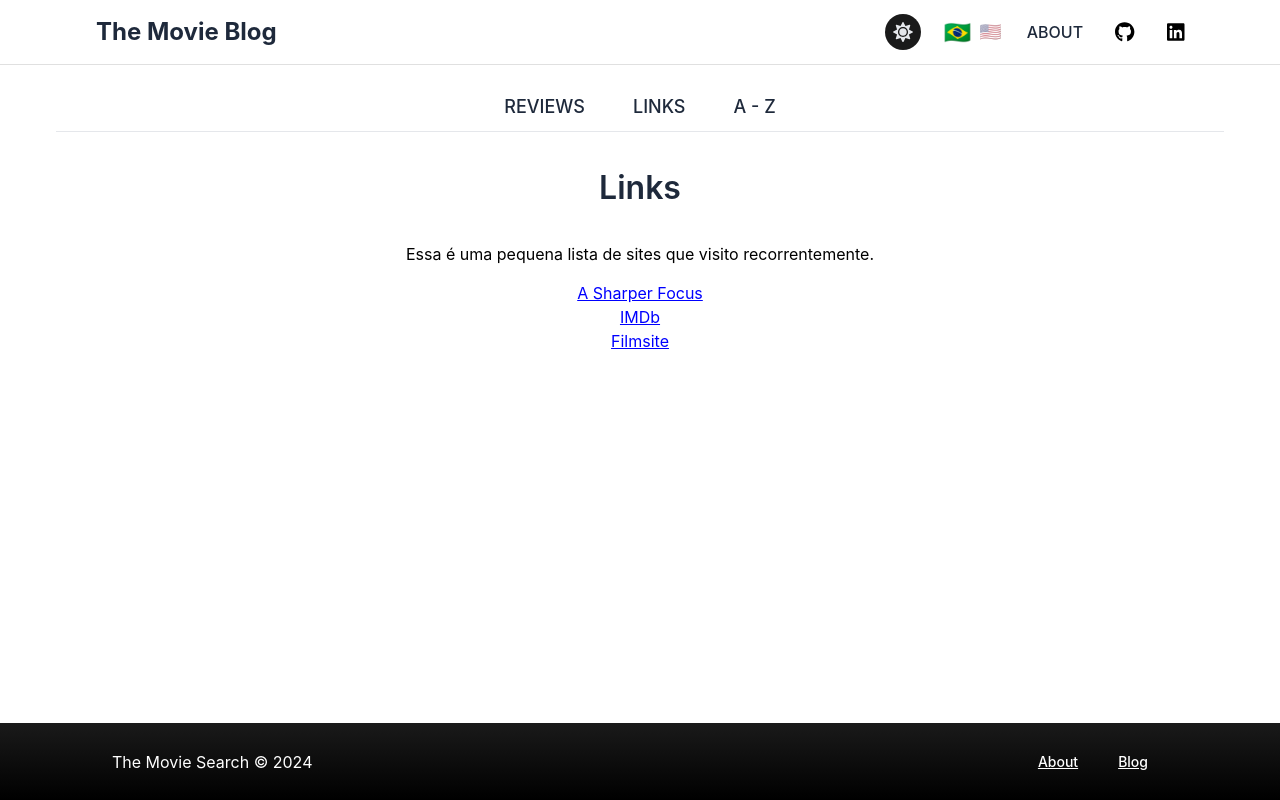
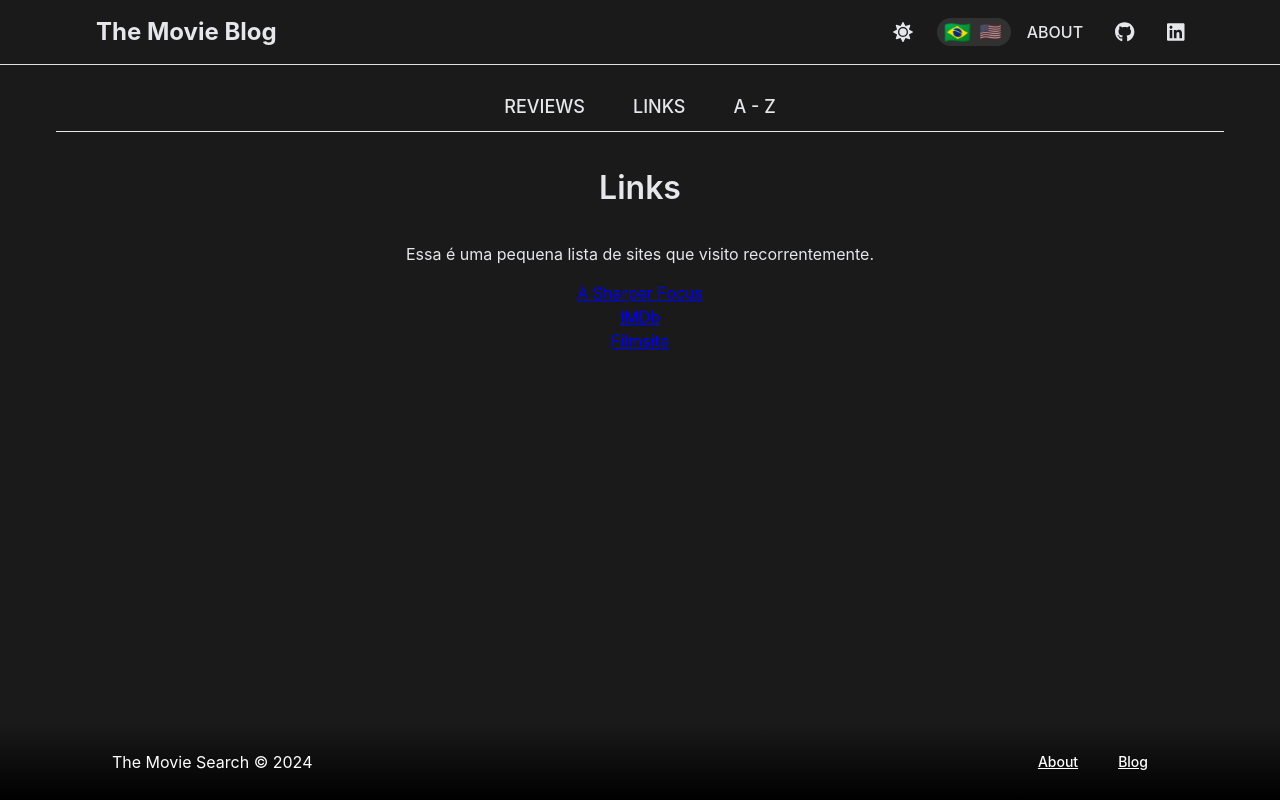
Before and after one commit to francisdiasbr/movie-search-blog, a React (Vite) app: page /links in a window 1280 px wide. Built offline with nearby package versions, Linux system fonts and the light colour scheme; no server answers.

Commit message:
dark theme

```diff
--- a/src/components/Button/index.tsx
+++ b/src/components/Button/index.tsx
@@ -2,13 +2,14 @@ import styled from 'styled-components';
 
 const Button = styled.button<{ hasMarginLeft?: boolean }>`
   padding: 8px 16px;
-  background-color: #1e293b;
-  color: #ffffff;
+  background-color: ${({ theme }) => theme.colors.primary};
   border-radius: 6px;
   border: none;
+  color: ${({ theme }) => theme.colors.text};
   cursor: pointer;
   transition: background-color 0.3s;
   font-size: 16px;
+  font-weight: 600;
   margin-left: ${({ hasMarginLeft }) => (hasMarginLeft ? '8px' : '0')};
 
   &:hover {
--- a/src/components/Card/Skeleton.tsx
+++ b/src/components/Card/Skeleton.tsx
@@ -8,7 +8,7 @@ const SkeletonCardContainer = styled.div`
   cursor: pointer;
   padding: 16px;
   height: 100%;
-  min-height: 140px;
+  min-height: 200px;
   display: flex;
   flex-direction: column;
   justify-content: space-between;
--- a/src/components/Input/index.tsx
+++ b/src/components/Input/index.tsx
@@ -10,7 +10,7 @@ interface InputProps {
 }
 
 const StyledInput = styled.input`
-  border: 1px solid #ccc;
+  border: 1px solid ${({ theme }) => theme.colors.border};
   padding: 8px;
   border-radius: 4px;
   width: 100%;
--- a/src/components/Layout/styles.ts
+++ b/src/components/Layout/styles.ts
@@ -1,25 +1,25 @@
 import styled from 'styled-components';
 
 export const LayoutContainer = styled.div`
+  background-color: ${({ theme }) => theme.colors.background};
+  color: ${({ theme }) => theme.colors.text};
   display: flex;
   flex-direction: column;
   min-height: 100vh;
-  background-color: white;
-  color: #1e293b;
 `;
 
 export const ContentWrapper = styled.div`
   display: flex;
+  flex-grow: 1;
   justify-content: center;
-  flex-grow: 1;
 `;
 
 export const InnerContainer = styled.div`
-  width: 100%;
-  display: flex;
+display: flex;
   flex-direction: column;
   max-width: 1200px;
   padding: 16px;
+  width: 100%;
 `;
 
 export const GoBackWrapper = styled.div<{ isMobile: boolean }>`
--- a/src/components/OpinionCard/index.tsx
+++ b/src/components/OpinionCard/index.tsx
@@ -5,7 +5,7 @@ interface OpinionCardProps {
   githubUsername?: string;
 }
 
-export default function OpinionCard({ opinion, githubUsername = 'augustolimads' }: OpinionCardProps) {
+export default function OpinionCard({ opinion, githubUsername = 'francisdiasbr' }: OpinionCardProps) {
   return (
     <S.OpinionCard>
       <S.AvatarContainer>
--- a/src/components/OpinionCard/styles.ts
+++ b/src/components/OpinionCard/styles.ts
@@ -2,12 +2,13 @@ import styled from 'styled-components';
 
 export const OpinionCard = styled.div`
   align-items: center;
+  background-color: ${({ theme }) => theme.colors.background};
   border-radius: 12px;
+  border: 1px solid ${({ theme }) => theme.colors.border};
   display: flex;
   flex-direction: row;
   margin-bottom: 32px;
   padding: 16px;
-  background-color: ${({ theme }) => theme.colors.primary};
   gap: 16px;
 `;
 
@@ -16,15 +17,15 @@ export const AvatarContainer = styled.div`
 `;
 
 export const Avatar = styled.img`
+  border-radius: 50%;
+  height: 40px;
+  object-fit: cover;
   width: 40px;
-  height: 40px;
-  border-radius: 50%;
-  object-fit: cover;
 `;
 
 export const OpinionText = styled.p`
   color: ${({ theme }) => theme.colors.text};
+  flex: 1;
   font-size: 1rem;
   line-height: 1.5;
-  flex: 1;
 `;
--- a/src/components/Topbar/styles.ts
+++ b/src/components/Topbar/styles.ts
@@ -1,7 +1,7 @@
 import styled from 'styled-components';
 
 export const IconLink = styled.a`
-  color: #000;
+  color: ${({ theme }) => theme.colors.text};
   margin-left: 16px;
   transition: color 0.3s;
 `;
@@ -40,17 +40,17 @@ export const TopbarContainer = styled.div`
 `;
 
 export const TopbarWrapper = styled.div`
-  max-width: 1120px;
-  margin: 0 auto;
+  align-items: center;
   display: flex;
   height: 64px;
-  align-items: center;
   justify-content: space-between;
+  margin: 0 auto;
+  max-width: 1120px;
   padding: 0 16px;
 `;
 
 export const NavContainer = styled.div`
+  align-items: center;
   display: flex;
-  align-items: center;
   gap: 16px;
 `;
--- a/src/index.css
+++ b/src/index.css
@@ -26,7 +26,6 @@ h3 {
 
 p {
   font-size: 1rem;
-  color: #000;
   line-height: 1.3;
 }
 
--- a/src/styles/theme.ts
+++ b/src/styles/theme.ts
@@ -11,11 +11,11 @@ export const lightTheme = {
 
 export const darkTheme = {
   colors: {
-    primary: '#60a5fa',
+    primary: '#8ACE00',
     background: '#1a1a1a',
     card: '#2d2d2d',
     text: '#e5e7eb',
-    border: '#404040',
+    border: '#fff',
     hover: '#333333'
   }
 };
```
